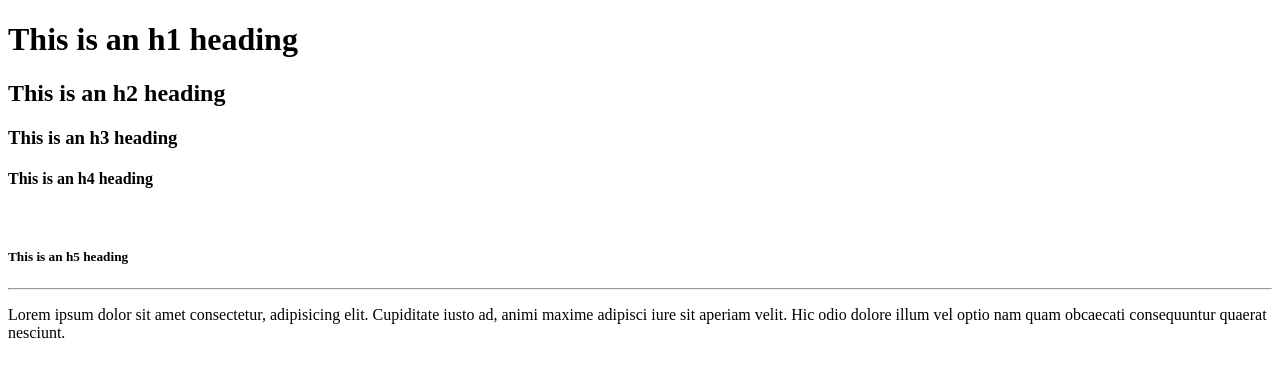
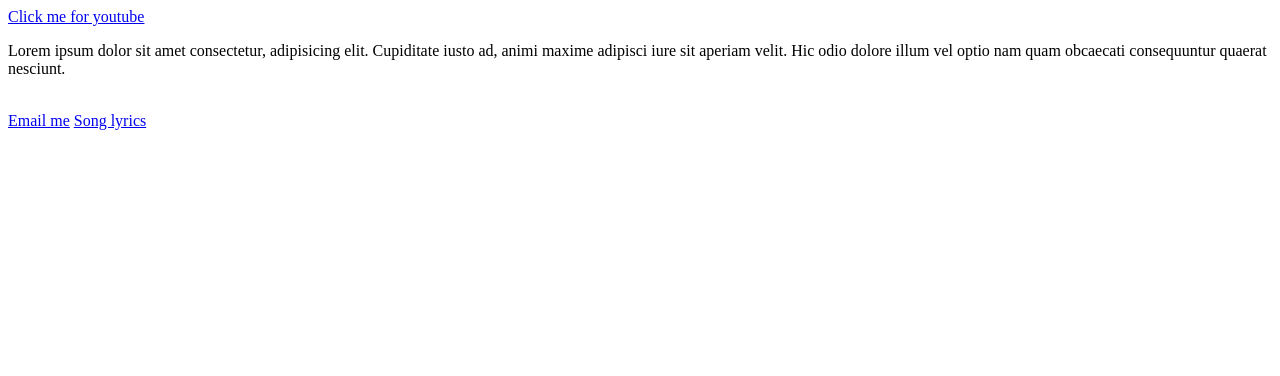
Before and after one commit to matheeshaw25/html-css-BroCode, a plain HTML site: page index.html in a window 1280 px wide. Drawn offline with Linux system fonts and the light colour scheme.

Commit message:
hyperlinks

```diff
--- a/index.html
+++ b/index.html
@@ -5,15 +5,11 @@
   </head>
 
   <body>
-    <h1>This is an h1 heading</h1>
-    <h2>This is an h2 heading</h2>
-    <h3>This is an h3 heading</h3>
-    <h4>This is an h4 heading</h4>
-    <br>
-    <h5>This is an h5 heading</h5>
-  </body>
-  <hr>
+    <a href="https://www.youtube.com/watch?v=HGTJBPNC-Gw" target="_blank" title="Link to YT">Click me for youtube</a>
   <p>Lorem ipsum dolor sit amet consectetur, adipisicing elit. Cupiditate iusto ad, animi maxime adipisci iure sit aperiam velit. Hic odio dolore illum vel optio nam quam obcaecati consequuntur quaerat nesciunt.</p>
+  <br>
 
+  <a href="mailto:test@fake.com">Email me</a>
+  <a href="lyrics.html" >Song lyrics</a>
   <!-- THIS IS A COMMENT -->
 </html>
```
Also changed, not shown: lyrics.html (+1 -0 lines).
